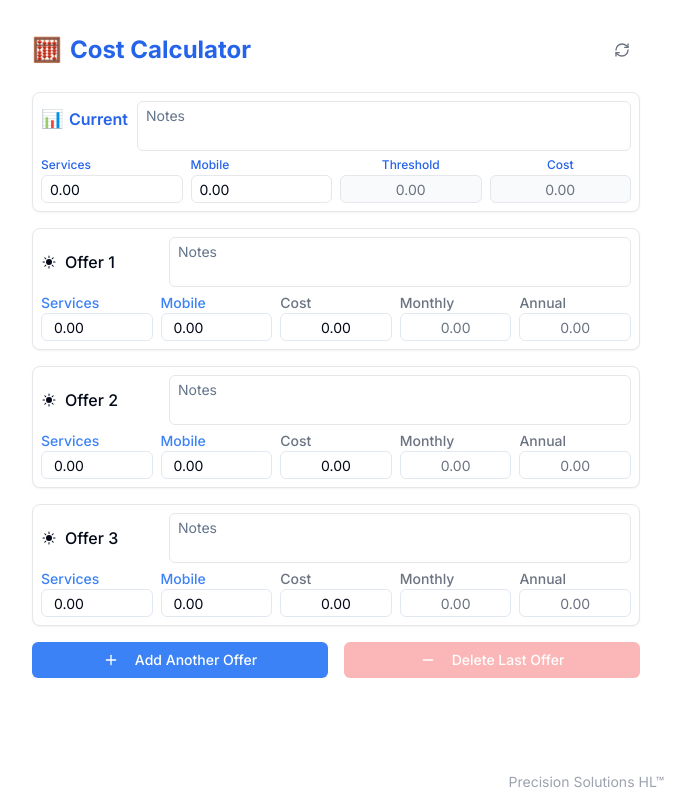
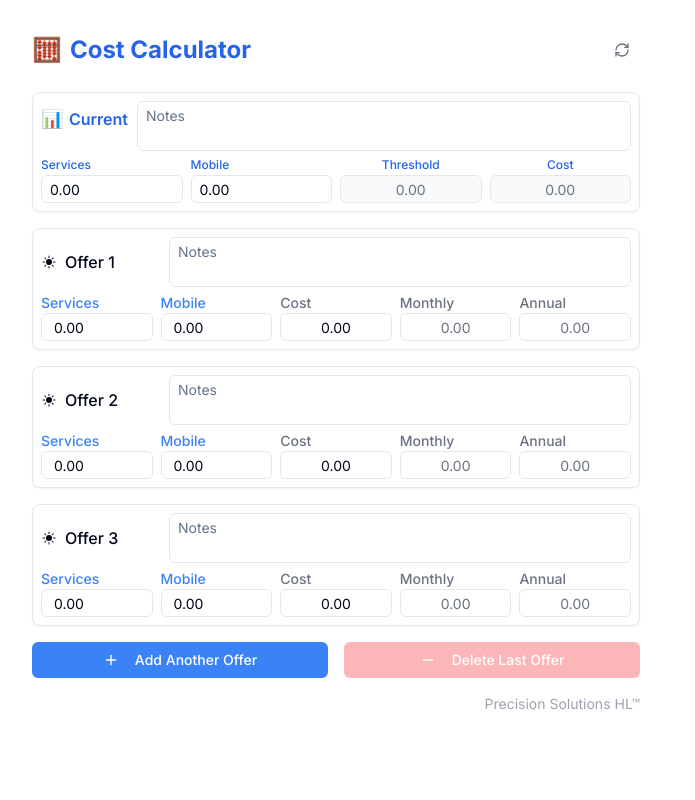
Before and after one commit to hectorligsay/TelecomCostCalculator, a Next.js app: page / in a window 1280 px wide. Shown: the whole page, without its empty margins (304-999 px from the left). Built offline with nearby package versions, Linux system fonts and the light colour scheme.

Commit message:
Fixed lightbulb icon bc I forgot to save it. Anchored watermark closer to the delete last offer button. (#3)

```diff
--- a/src/app/page.tsx
+++ b/src/app/page.tsx
@@ -6,9 +6,6 @@
   return (
     <main className="min-h-screen p-4 max-w-2xl mx-auto relative">
       <HomePage />
-      <div className="absolute bottom-2 right-2 text-gray-400 text-sm">
-        Precision Solutions HL™
-      </div>
     </main>
   );
 }
--- a/src/components/home/home-page.tsx
+++ b/src/components/home/home-page.tsx
@@ -90,6 +90,9 @@
           Delete Last Offer
         </Button>
       </div>
+      <div className="text-right text-gray-400 text-sm mt-2">
+        Precision Solutions HL™
+      </div>
     </main>
   )
 }
--- a/src/components/icons/LightbulbIcon.tsx
+++ b/src/components/icons/LightbulbIcon.tsx
@@ -1,3 +1,7 @@
+'use client'
+
+import * as React from "react"
+
 export function LightbulbIcon(props: React.SVGProps<SVGSVGElement>) {
   return (
     <svg
```
